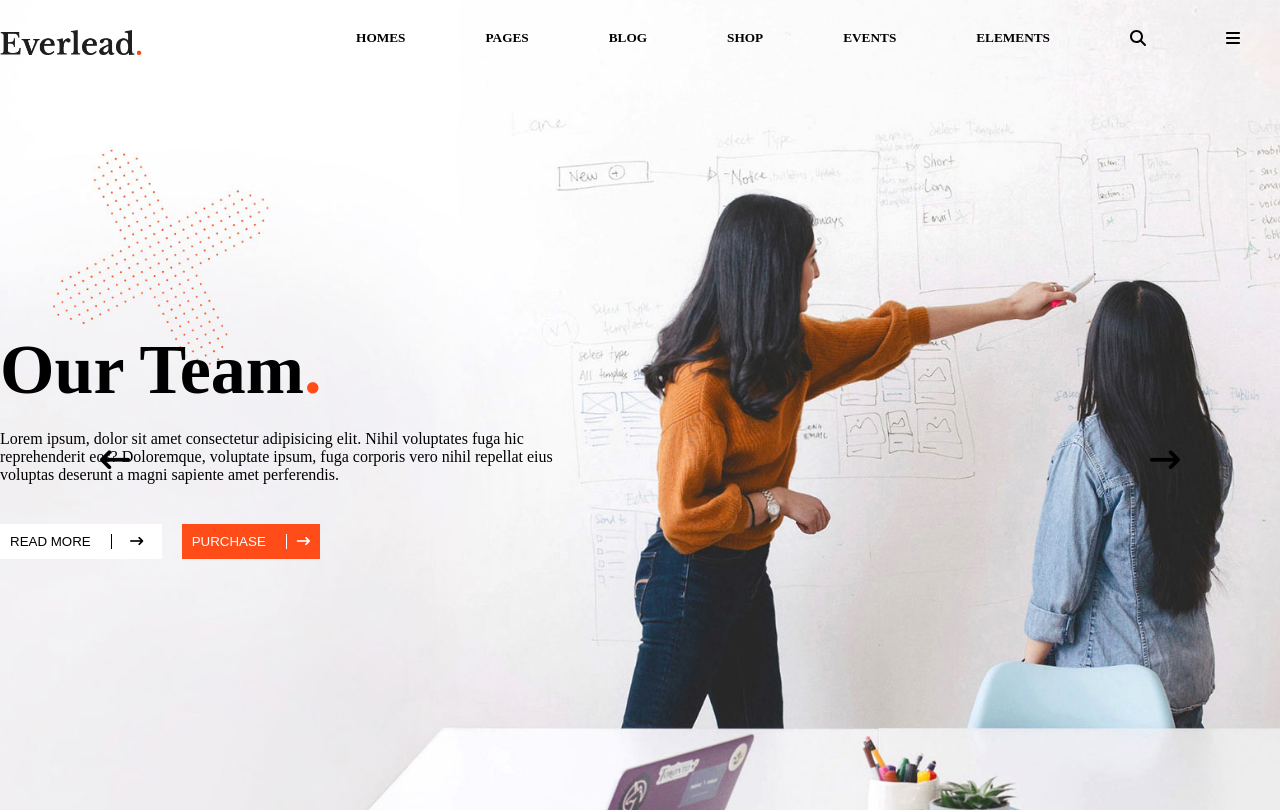
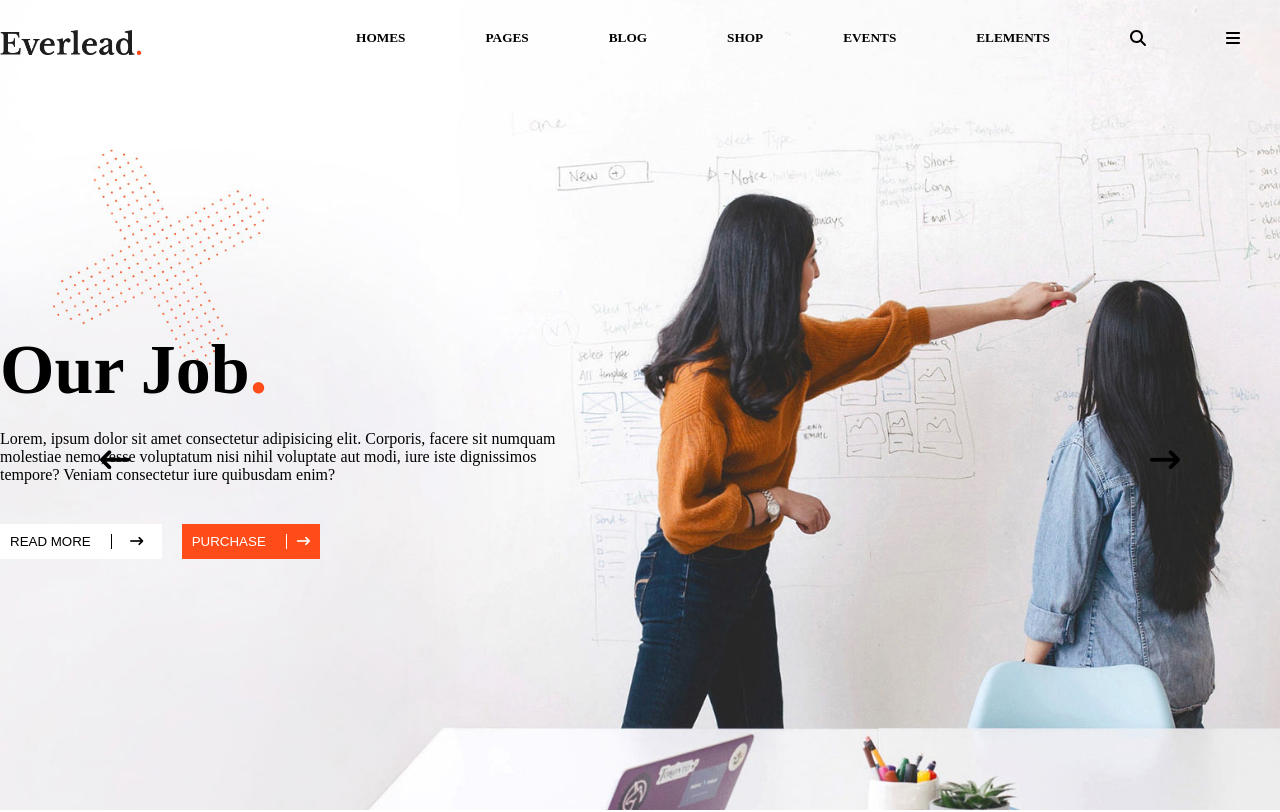
Before and after one commit to Skiotto93/proj-html-vuejs, a Vue app: page / in a window 1280 px wide. Shown: the top 812 px of the page. Built offline with nearby package versions, Linux system fonts and the light colour scheme.

Commit message:
Fix carosello header

```diff
--- a/src/components/AppHeader.vue
+++ b/src/components/AppHeader.vue
@@ -12,9 +12,34 @@ export default {
     },
     data() {
         return {
-            description: {
-                title: 'Our Team',
-                text: 'Lorem ipsum, dolor sit amet consectetur adipisicing elit. Nihil voluptates fuga hic reprehenderit eos? Doloremque, voluptate ipsum, fuga corporis vero nihil repellat eius voluptas deserunt a magni sapiente amet perferendis.'
+            currentIndex: 0,
+            descriptions: [
+                {
+                    title: 'Our Team',
+                    text: 'Lorem ipsum, dolor sit amet consectetur adipisicing elit. Nihil voluptates fuga hic reprehenderit eos? Doloremque, voluptate ipsum, fuga corporis vero nihil repellat eius voluptas deserunt a magni sapiente amet perferendis.',
+                    image: '../img/rev-slider-main-home-img-03.jpg',
+                },
+                {
+                    title: 'Our Job',
+                    text: 'Lorem, ipsum dolor sit amet consectetur adipisicing elit. Corporis, facere sit numquam molestiae nemo, esse voluptatum nisi nihil voluptate aut modi, iure iste dignissimos tempore? Veniam consectetur iure quibusdam enim?',
+                    iamge: '../img/rev-slider-main-home-img-02.png',
+                }
+            ],
+        }
+    },
+    methods: {
+        nextIndex() {
+            if ( this.currentIndex === this.descriptions.length - 1 ) {
+                this.currentIndex = 0
+            } else {
+                this.currentIndex++
+            }
+        },
+        prevIndex() {
+            if ( this.currentIndex === 0 ) {
+                this.currentIndex = this.descriptions.length - 1
+            } else {
+                this.currentIndex--
             }
         }
     }
@@ -24,10 +49,13 @@ export default {
 
 <template>
     <header>
-        <i class="fa-solid fa-arrow fa-arrow-right-long"></i>
-        <i class="fa-solid fa-arrow fa-arrow-left-long"></i>
+        <i class="fa-solid fa-arrow fa-arrow-right-long" @click="nextIndex"></i>
+        <i class="fa-solid fa-arrow fa-arrow-left-long" @click="prevIndex"></i>
         <HeaderNavBar />
-        <AppHeaderSon :title="description.title" :text="description.text"/>
+        <AppHeaderSon v-for="(description, index) in descriptions"
+        :title="description.title" :text="description.text"
+        :class="{inactive: index === currentIndex}"
+        />
     </header>
 </template>
 
--- a/src/components/AppHeaderSon.vue
+++ b/src/components/AppHeaderSon.vue
@@ -3,7 +3,8 @@ export default {
     name: 'AppHeaderSon',
     props: {
         title: String,
-        text: String
+        text: String,
+        index: Number,
     }
 }
 </script>
@@ -32,11 +33,15 @@ export default {
 </template>
 
 <style lang="scss" scoped>
+    .inactive {
+        display: none;
+    }
     .text-header {
         max-width: 600px;
         position: absolute;
         bottom: 35%;
         right: 55%;
+
         h1 {
             font-size: 70px;
             padding: 20px 0;
```
